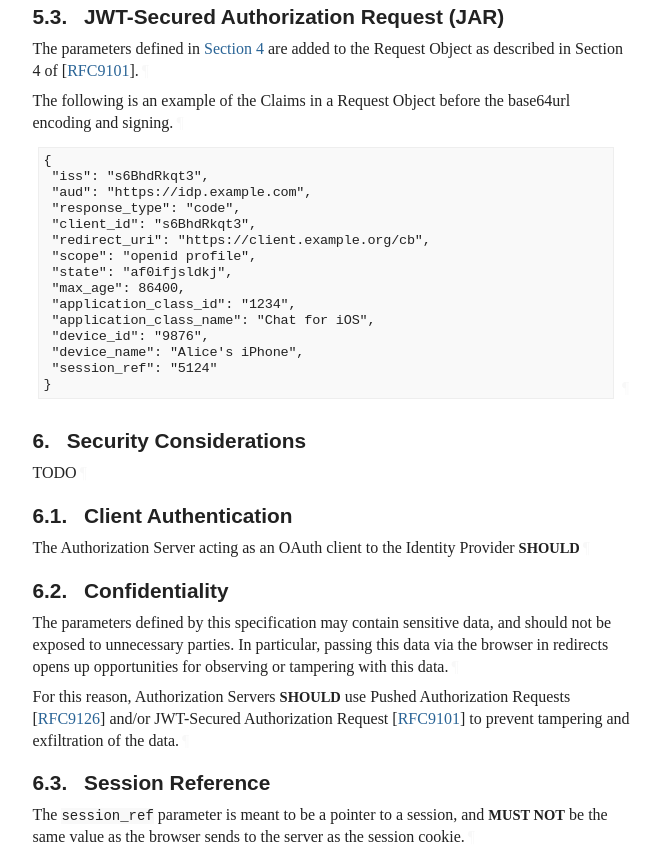
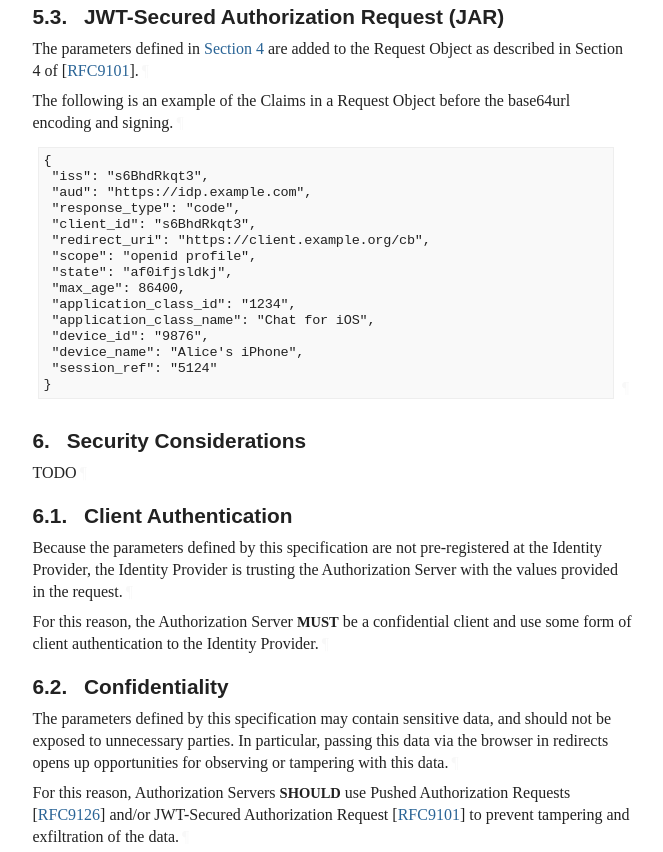
Before and after one commit to aaronpk/draft-parecki-oauth-metadata-for-nested-flows, a plain HTML site: page draft-parecki-oauth-metadata-for-nested-flows.html in a window 1280 px wide. Shown: the part 5232-6084 px from the top of the page, without its empty margins (92-755 px from the left). Drawn offline with Linux system fonts and the light colour scheme; a web font is replaced by a local one.

Commit message:
Script updating gh-pages from 00df3a9. [ci skip]

```diff
--- a/draft-parecki-oauth-metadata-for-nested-flows.html
+++ b/draft-parecki-oauth-metadata-for-nested-flows.html
@@ -1620,7 +1620,7 @@ to indicate information about the downstream OAuth client:<a href="#section-4-1"
 <dt id="section-4-2.9">"session_ref":</dt>
         <dd style="margin-left: 1.5em" id="section-4-2.10">
           <p id="section-4-2.10.1">A reference to the End-User session at the OAuth Authorization Server. This <span class="bcp14">MUST NOT</span>
-be the actual session ID. This identifier enables the IdP to identify a session.<a href="#section-4-2.10.1" class="pilcrow">¶</a></p>
+be the actual session cookie. This identifier enables the IdP to identify a user's session.<a href="#section-4-2.10.1" class="pilcrow">¶</a></p>
 </dd>
       <dd class="break"></dd>
 </dl>
@@ -1724,7 +1724,8 @@ response_type=code
         <h3 id="name-client-authentication">
 <a href="#section-6.1" class="section-number selfRef">6.1. </a><a href="#name-client-authentication" class="section-name selfRef">Client Authentication</a>
         </h3>
-<p id="section-6.1-1">The Authorization Server acting as an OAuth client to the Identity Provider <span class="bcp14">SHOULD</span><a href="#section-6.1-1" class="pilcrow">¶</a></p>
+<p id="section-6.1-1">Because the parameters defined by this specification are not pre-registered at the Identity Provider, the Identity Provider is trusting the Authorization Server with the values provided in the request.<a href="#section-6.1-1" class="pilcrow">¶</a></p>
+<p id="section-6.1-2">For this reason, the Authorization Server <span class="bcp14">MUST</span> be a confidential client and use some form of client authentication to the Identity Provider.<a href="#section-6.1-2" class="pilcrow">¶</a></p>
 </section>
 </div>
 <div id="confidentiality">
```
Also changed, not shown: draft-parecki-oauth-metadata-for-nested-flows.txt.
